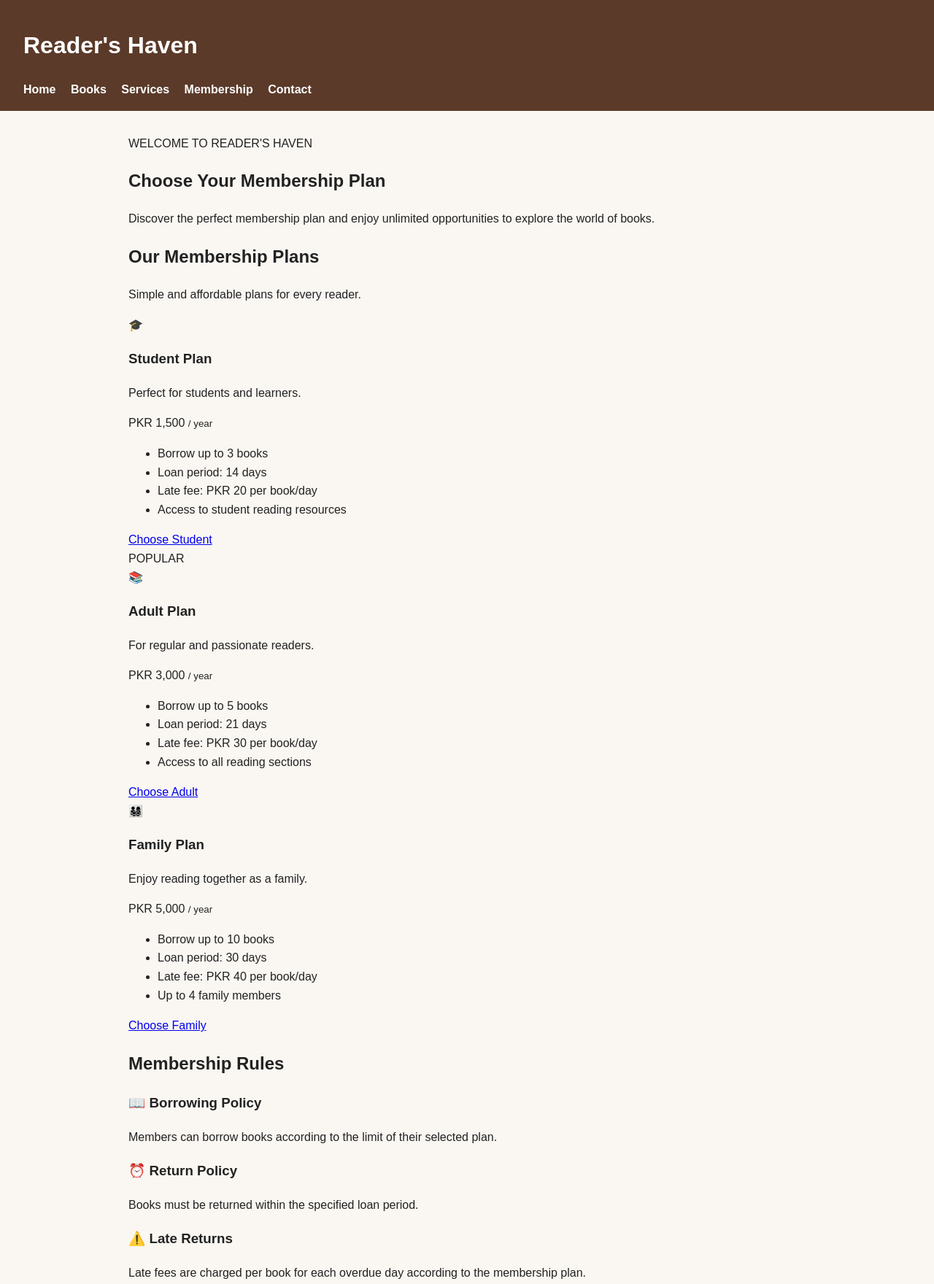
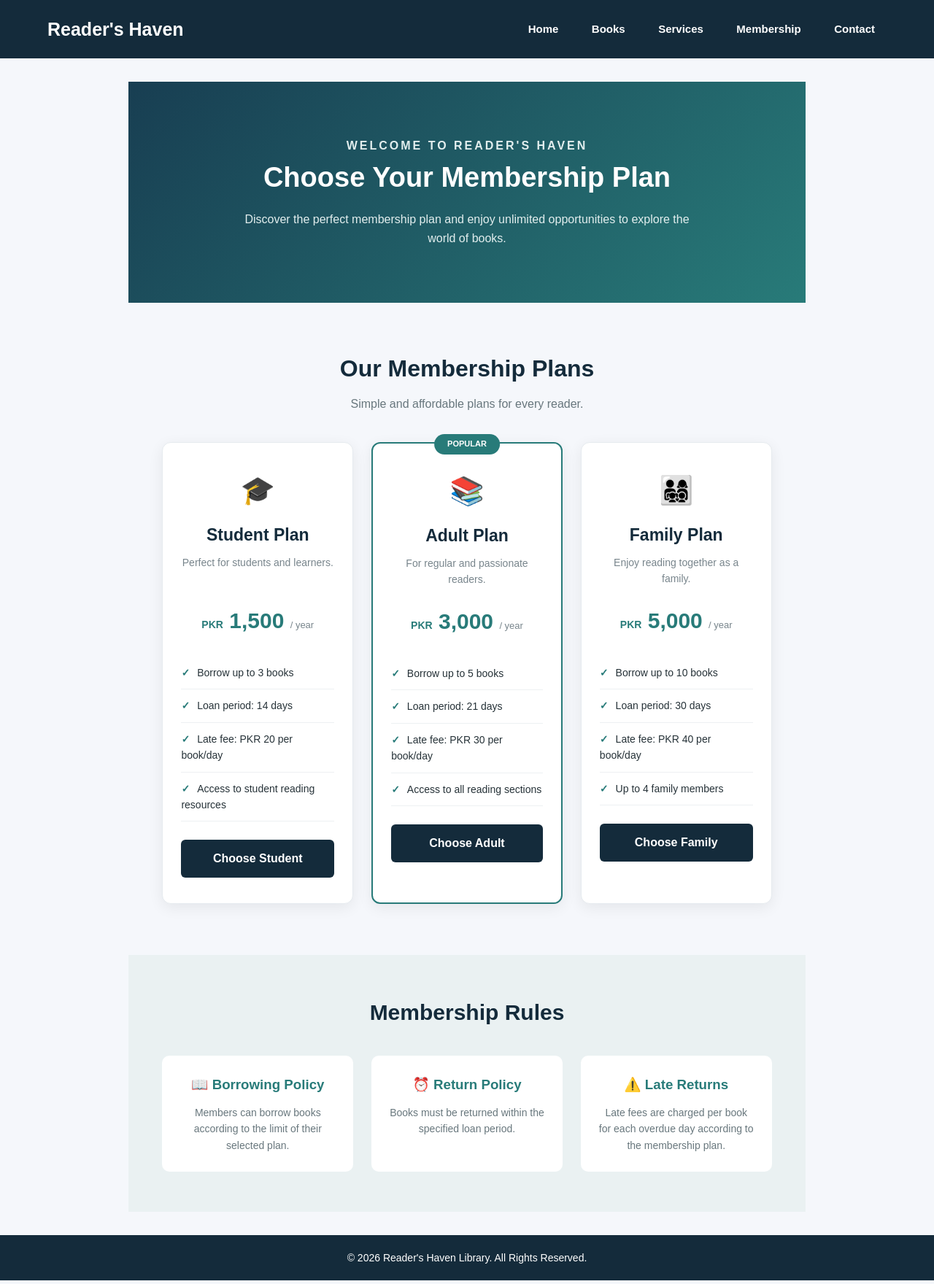
Before and after one commit to l1f26-seg3/readers-haven-library, a website: page src/membership.html in a window 1280 px wide. Shown: the top 1760 px of the page at 73% size. Drawn offline with Linux system fonts and the light colour scheme.

Commit message:
Update src/membership.html with shared stylesheet and page navigation

```diff
--- a/membership.css
+++ /dev/null
@@ -1,287 +0,0 @@
-
-/* General Styling */
-* {
-    margin: 0;
-    padding: 0;
-    box-sizing: border-box;
-}
-
-body {
-    font-family: Arial, Helvetica, sans-serif;
-    background-color: #f5f7fb;
-    color: #263238;
-    line-height: 1.6;
-}
-
-.container {
-    width: 90%;
-    max-width: 1150px;
-    margin: auto;
-}
-
-/* Header */
-.header {
-    background-color: #142b3b;
-    padding: 20px 0;
-    color: white;
-}
-
-.nav {
-    display: flex;
-    justify-content: space-between;
-    align-items: center;
-}
-
-.nav h1 {
-    font-size: 25px;
-    color: #ffffff;
-}
-
-nav a {
-    color: white;
-    text-decoration: none;
-    margin-left: 25px;
-    font-size: 15px;
-    transition: color 0.3s;
-}
-
-nav a:hover {
-    color: #f4bd61;
-}
-
-/* Hero Section */
-.hero {
-    background: linear-gradient(135deg, #183e52, #287b79);
-    color: white;
-    text-align: center;
-    padding: 75px 20px;
-}
-
-.subtitle {
-    color: #f4bd61;
-    letter-spacing: 3px;
-    font-size: 13px;
-    font-weight: bold;
-    margin-bottom: 15px;
-}
-
-.hero h2 {
-    font-size: 38px;
-    margin-bottom: 15px;
-}
-
-.hero p {
-    max-width: 650px;
-    margin: auto;
-    font-size: 16px;
-    color: #e2eeee;
-}
-
-/* Membership Section */
-.membership-section {
-    padding-top: 65px;
-    padding-bottom: 70px;
-}
-
-.section-heading {
-    text-align: center;
-    margin-bottom: 40px;
-}
-
-.section-heading h2 {
-    font-size: 32px;
-    color: #142b3b;
-    margin-bottom: 10px;
-}
-
-.section-heading p {
-    color: #68777d;
-}
-
-/* Membership Cards */
-.plans {
-    display: grid;
-    grid-template-columns: repeat(3, 1fr);
-    gap: 25px;
-    align-items: stretch;
-}
-
-.plan-card {
-    background-color: white;
-    padding: 35px 25px;
-    border-radius: 12px;
-    text-align: center;
-    box-shadow: 0 5px 20px rgba(0, 0, 0, 0.07);
-    border: 1px solid #e6ebef;
-    position: relative;
-    transition: transform 0.3s, box-shadow 0.3s;
-}
-
-.plan-card:hover {
-    transform: translateY(-8px);
-    box-shadow: 0 12px 28px rgba(0, 0, 0, 0.12);
-}
-
-.popular {
-    border: 2px solid #287b79;
-}
-
-.popular-label {
-    position: absolute;
-    top: -13px;
-    left: 50%;
-    transform: translateX(-50%);
-    background-color: #287b79;
-    color: white;
-    padding: 5px 18px;
-    border-radius: 20px;
-    font-size: 11px;
-    font-weight: bold;
-}
-
-.plan-icon {
-    font-size: 38px;
-    margin-bottom: 12px;
-}
-
-.plan-card h3 {
-    color: #142b3b;
-    font-size: 23px;
-    margin-bottom: 8px;
-}
-
-.description {
-    color: #78858c;
-    font-size: 14px;
-    min-height: 45px;
-}
-
-.price {
-    font-size: 30px;
-    font-weight: bold;
-    color: #287b79;
-    margin: 22px 0;
-}
-
-.price span {
-    font-size: 14px;
-}
-
-.price small {
-    font-size: 13px;
-    color: #78858c;
-    font-weight: normal;
-}
-
-.plan-card ul {
-    list-style: none;
-    text-align: left;
-    margin: 25px 0;
-}
-
-.plan-card ul li {
-    padding: 11px 0;
-    border-bottom: 1px solid #edf0f2;
-    font-size: 14px;
-}
-
-.plan-card ul li::before {
-    content: "✓";
-    color: #287b79;
-    font-weight: bold;
-    margin-right: 10px;
-}
-
-.plan-button {
-    display: block;
-    background-color: #142b3b;
-    color: white;
-    text-decoration: none;
-    padding: 13px;
-    border-radius: 6px;
-    font-weight: bold;
-    transition: background-color 0.3s;
-}
-
-.plan-button:hover {
-    background-color: #287b79;
-}
-
-/* Membership Rules */
-.rules {
-    background-color: #eaf1f2;
-    padding: 55px 0;
-    text-align: center;
-}
-
-.rules h2 {
-    font-size: 30px;
-    margin-bottom: 35px;
-    color: #142b3b;
-}
-
-.rules-content {
-    display: grid;
-    grid-template-columns: repeat(3, 1fr);
-    gap: 25px;
-}
-
-.rules-content div {
-    background-color: white;
-    padding: 25px;
-    border-radius: 10px;
-}
-
-.rules-content h3 {
-    color: #287b79;
-    margin-bottom: 12px;
-}
-
-.rules-content p {
-    font-size: 14px;
-    color: #68777d;
-}
-
-/* Footer */
-footer {
-    background-color: #142b3b;
-    color: white;
-    text-align: center;
-    padding: 20px;
-    font-size: 14px;
-}
-
-/* Responsive Design */
-@media (max-width: 850px) {
-    .plans {
-        grid-template-columns: repeat(2, 1fr);
-    }
-
-    .rules-content {
-        grid-template-columns: 1fr;
-    }
-}
-
-@media (max-width: 600px) {
-    .nav {
-        flex-direction: column;
-        gap: 15px;
-    }
-
-    nav a {
-        margin: 0 7px;
-        font-size: 13px;
-    }
-
-    .hero h2 {
-        font-size: 28px;
-    }
-
-    .plans {
-        grid-template-columns: 1fr;
-    }
-
-    .section-heading h2 {
-        font-size: 26px;
-    }
-}
--- a/src/membership.html
+++ b/src/membership.html
@@ -60,7 +60,7 @@
                         <li>Access to student reading resources</li>
                     </ul>
 
-                    <a href="#" class="plan-button">Choose Student</a>
+                    <a href="#plans" class="plan-button">Choose Student</a>
                 </div>
 
                 <!-- Adult Plan -->
@@ -82,7 +82,7 @@
                         <li>Access to all reading sections</li>
                     </ul>
 
-                    <a href="#" class="plan-button">Choose Adult</a>
+                    <a href="#plans" class="plan-button">Choose Adult</a>
                 </div>
 
                 <!-- Family Plan -->
@@ -103,7 +103,7 @@
                         <li>Up to 4 family members</li>
                     </ul>
 
-                    <a href="#" class="plan-button">Choose Family</a>
+                    <a href="#plans" class="plan-button">Choose Family</a>
                 </div>
 
             </div>
--- a/styles/style.css
+++ b/styles/style.css
@@ -9,6 +9,293 @@ footer { text-align: center; padding: 1rem; background: #eee; }
 .card { background: #fff; border: 1px solid #ddd; border-radius: 8px; padding: 1rem; margin-bottom: 1rem; }
 @media (max-width: 600px) { header { padding: 1rem; } nav a { display: block; margin: .4rem 0; } }
 
+/* General Styling */
+* {
+    margin: 0;
+    padding: 0;
+    box-sizing: border-box;
+}
+
+body {
+    font-family: Arial, Helvetica, sans-serif;
+    background-color: #f5f7fb;
+    color: #263238;
+    line-height: 1.6;
+}
+
+.container {
+    width: 90%;
+    max-width: 1150px;
+    margin: auto;
+}
+
+/* Header */
+.header {
+    background-color: #142b3b;
+    padding: 20px 0;
+    color: white;
+}
+
+.nav {
+    display: flex;
+    justify-content: space-between;
+    align-items: center;
+}
+
+.nav h1 {
+    font-size: 25px;
+    color: #ffffff;
+}
+
+nav a {
+    color: white;
+    text-decoration: none;
+    margin-left: 25px;
+    font-size: 15px;
+    transition: color 0.3s;
+}
+
+nav a:hover {
+    color: #f4bd61;
+}
+
+/* Hero Section */
+.hero {
+    background: linear-gradient(135deg, #183e52, #287b79);
+    color: white;
+    text-align: center;
+    padding: 75px 20px;
+}
+
+.subtitle {
+    color: #f4bd61;
+    letter-spacing: 3px;
+    font-size: 13px;
+    font-weight: bold;
+    margin-bottom: 15px;
+}
+
+.hero h2 {
+    font-size: 38px;
+    margin-bottom: 15px;
+}
+
+.hero p {
+    max-width: 650px;
+    margin: auto;
+    font-size: 16px;
+    color: #e2eeee;
+}
+
+/* Membership Section */
+.membership-section {
+    padding-top: 65px;
+    padding-bottom: 70px;
+}
+
+.section-heading {
+    text-align: center;
+    margin-bottom: 40px;
+}
+
+.section-heading h2 {
+    font-size: 32px;
+    color: #142b3b;
+    margin-bottom: 10px;
+}
+
+.section-heading p {
+    color: #68777d;
+}
+
+/* Membership Cards */
+.plans {
+    display: grid;
+    grid-template-columns: repeat(3, 1fr);
+    gap: 25px;
+    align-items: stretch;
+}
+
+.plan-card {
+    background-color: white;
+    padding: 35px 25px;
+    border-radius: 12px;
+    text-align: center;
+    box-shadow: 0 5px 20px rgba(0, 0, 0, 0.07);
+    border: 1px solid #e6ebef;
+    position: relative;
+    transition: transform 0.3s, box-shadow 0.3s;
+}
+
+.plan-card:hover {
+    transform: translateY(-8px);
+    box-shadow: 0 12px 28px rgba(0, 0, 0, 0.12);
+}
+
+.popular {
+    border: 2px solid #287b79;
+}
+
+.popular-label {
+    position: absolute;
+    top: -13px;
+    left: 50%;
+    transform: translateX(-50%);
+    background-color: #287b79;
+    color: white;
+    padding: 5px 18px;
+    border-radius: 20px;
+    font-size: 11px;
+    font-weight: bold;
+}
+
+.plan-icon {
+    font-size: 38px;
+    margin-bottom: 12px;
+}
+
+.plan-card h3 {
+    color: #142b3b;
+    font-size: 23px;
+    margin-bottom: 8px;
+}
+
+.description {
+    color: #78858c;
+    font-size: 14px;
+    min-height: 45px;
+}
+
+.price {
+    font-size: 30px;
+    font-weight: bold;
+    color: #287b79;
+    margin: 22px 0;
+}
+
+.price span {
+    font-size: 14px;
+}
+
+.price small {
+    font-size: 13px;
+    color: #78858c;
+    font-weight: normal;
+}
+
+.plan-card ul {
+    list-style: none;
+    text-align: left;
+    margin: 25px 0;
+}
+
+.plan-card ul li {
+    padding: 11px 0;
+    border-bottom: 1px solid #edf0f2;
+    font-size: 14px;
+}
+
+.plan-card ul li::before {
+    content: "✓";
+    color: #287b79;
+    font-weight: bold;
+    margin-right: 10px;
+}
+
+.plan-button {
+    display: block;
+    background-color: #142b3b;
+    color: white;
+    text-decoration: none;
+    padding: 13px;
+    border-radius: 6px;
+    font-weight: bold;
+    transition: background-color 0.3s;
+}
+
+.plan-button:hover {
+    background-color: #287b79;
+}
+
+/* Membership Rules */
+.rules {
+    background-color: #eaf1f2;
+    padding: 55px 0;
+    text-align: center;
+}
+
+.rules h2 {
+    font-size: 30px;
+    margin-bottom: 35px;
+    color: #142b3b;
+}
+
+.rules-content {
+    display: grid;
+    grid-template-columns: repeat(3, 1fr);
+    gap: 25px;
+}
+
+.rules-content div {
+    background-color: white;
+    padding: 25px;
+    border-radius: 10px;
+}
+
+.rules-content h3 {
+    color: #287b79;
+    margin-bottom: 12px;
+}
+
+.rules-content p {
+    font-size: 14px;
+    color: #68777d;
+}
+
+/* Footer */
+footer {
+    background-color: #142b3b;
+    color: white;
+    text-align: center;
+    padding: 20px;
+    font-size: 14px;
+}
+
+/* Responsive Design */
+@media (max-width: 850px) {
+    .plans {
+        grid-template-columns: repeat(2, 1fr);
+    }
+
+    .rules-content {
+        grid-template-columns: 1fr;
+    }
+}
+
+@media (max-width: 600px) {
+    .nav {
+        flex-direction: column;
+        gap: 15px;
+    }
+
+    nav a {
+        margin: 0 7px;
+        font-size: 13px;
+    }
+
+    .hero h2 {
+        font-size: 28px;
+    }
+
+    .plans {
+        grid-template-columns: 1fr;
+    }
+
+    .section-heading h2 {
+        font-size: 26px;
+    }
+}
+
 /* ===== HOME PAGE (Team Lead) ===== */
 
 /* ===== COLLECTIONS PAGE (Member 1) ===== */
```
Also changed, not shown: membership.html (deleted, +0 -140 lines).
